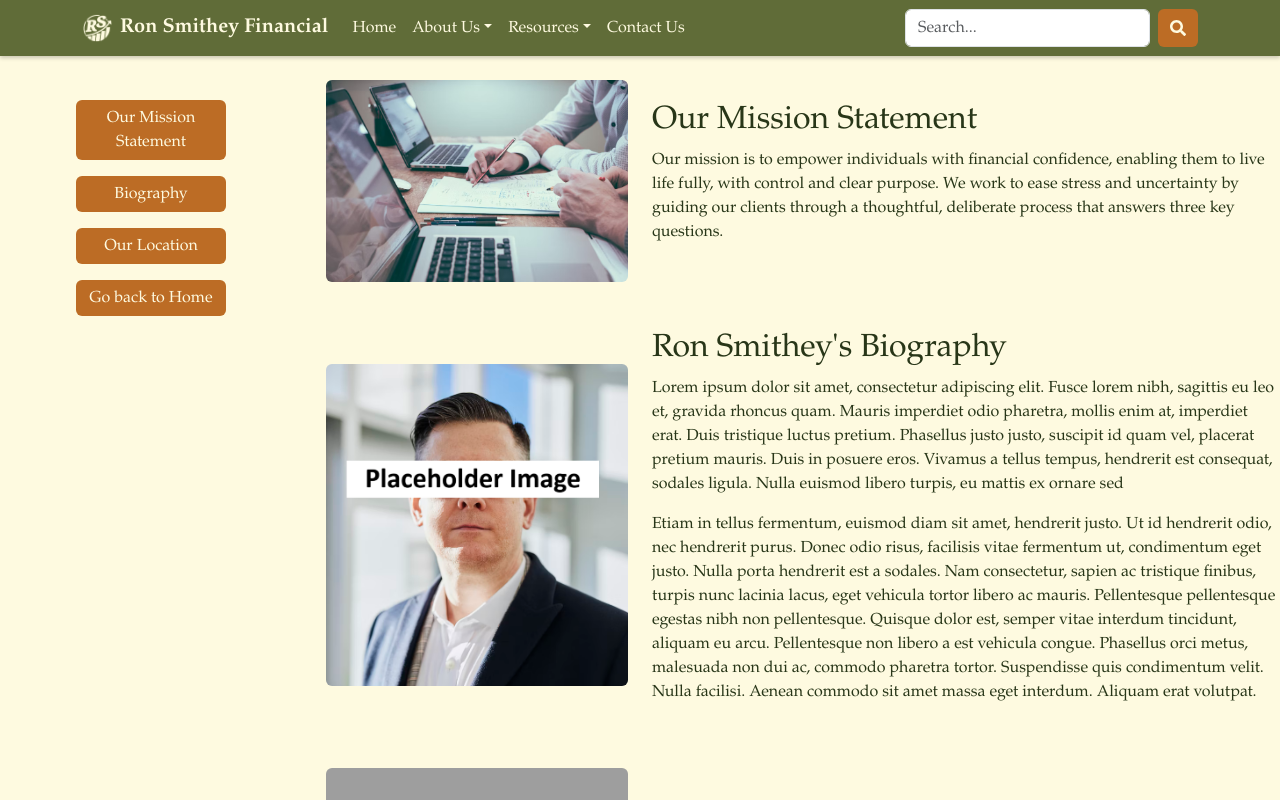
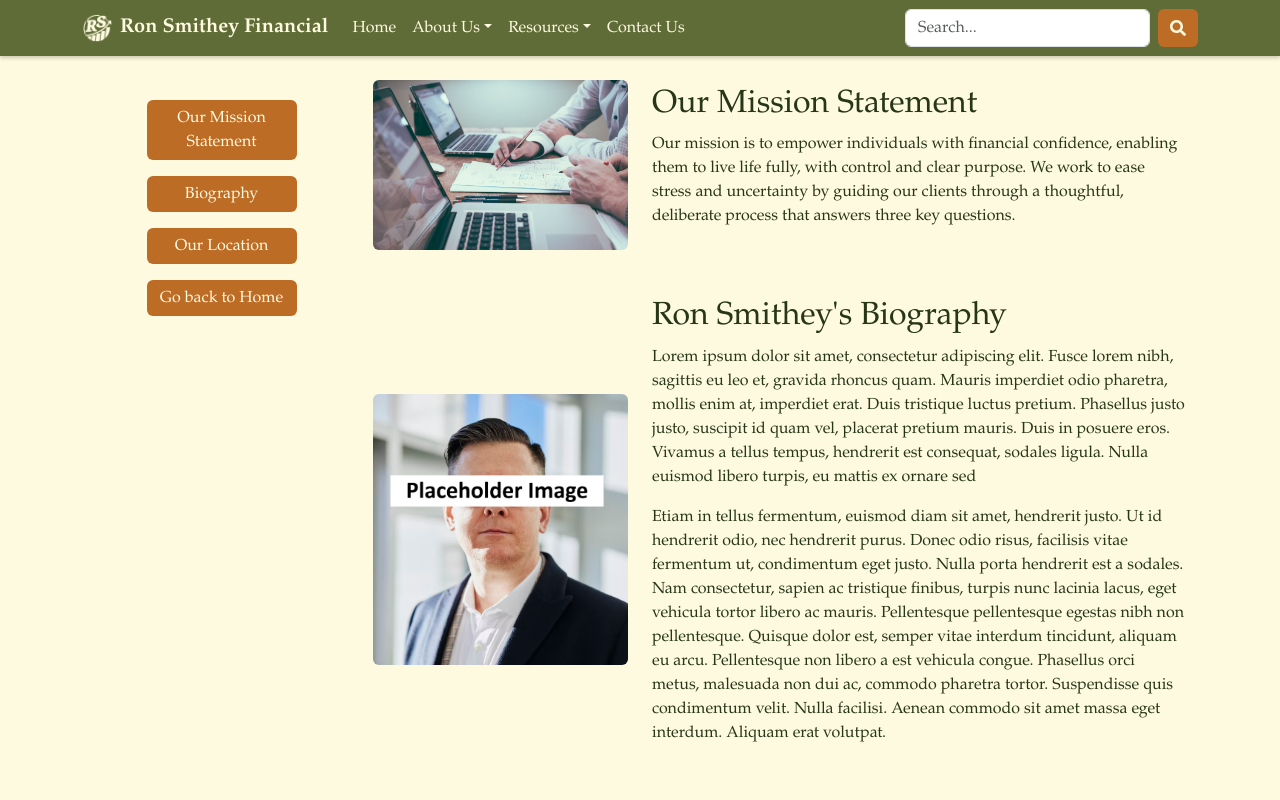
Before and after one commit to DavidTimothyNam/CSC-131-Final, a React (Vite) app in the folder client/: page /about in a window 1280 px wide. Shown: the top 800 px of the page. Built offline with nearby package versions, Linux system fonts and the light colour scheme; grey boxes are pictures that could not be loaded.

Commit message:
add copy for about section, fix padding

```diff
--- a/client/src/pages/AboutUs/About.jsx
+++ b/client/src/pages/AboutUs/About.jsx
@@ -3,8 +3,9 @@ import React, { useEffect } from "react";
 import { useLocation } from "react-router-dom";
 import PageNavbar from "../../components/Navbar";
 import AboutSidebar from "../../components/PageAboutUs/AboutSidebar";
-import { Col, Row, Image } from "react-bootstrap";
+import { Container, Col, Row, Image } from "react-bootstrap";
 import Layout from "../../components/Layout";
+// import Container from "react-bootstrap";
 
 const About = () => {
   const location = useLocation();
@@ -16,7 +17,8 @@ const About = () => {
         const section = document.getElementById(hash);
         if (section) {
           const yOffset = -80;
-          const y = section.getBoundingClientRect().top + window.pageYOffset - yOffset;
+          const y =
+            section.getBoundingClientRect().top + window.pageYOffset - yOffset;
           window.scrollTo({ top: y, behavior: "smooth" });
         }
       }, 100);
@@ -27,12 +29,17 @@ const About = () => {
 
   return (
     <Layout>
+      <Container className="px-3 px-md-4">
         <Row>
           <Col md={3}>
             <AboutSidebar />
           </Col>
-        <Col md={9}>
-          <section id="our-mission-statement" className="mb-5 scroll-offset" style={{ marginTop: "32px" }}>
+          <Col md={9} style={{ overflowX: "hidden" }}>
+            <section
+              id="our-mission-statement"
+              className="mb-5 scroll-offset"
+              style={{ marginTop: "32px" }}
+            >
               <Row className="align-items-center">
                 <Col md={4} className="text-center mb-3 mb-md-0">
                   <Image
@@ -40,6 +47,7 @@ const About = () => {
                     alt="Mission Statement"
                     fluid
                     rounded
+                    style={{ maxWidth: "100%", height: "auto" }}
                   />
                 </Col>
                 <Col md={8}>
@@ -63,6 +71,7 @@ const About = () => {
                     alt="Ron Smithey"
                     fluid
                     rounded
+                    style={{ maxWidth: "100%", height: "auto" }}
                   />
                 </Col>
                 <Col md={8}>
@@ -86,10 +95,10 @@ const About = () => {
                     vehicula tortor libero ac mauris. Pellentesque pellentesque
                     egestas nibh non pellentesque. Quisque dolor est, semper
                     vitae interdum tincidunt, aliquam eu arcu. Pellentesque non
-                  libero a est vehicula congue. Phasellus orci metus, malesuada
-                  non dui ac, commodo pharetra tortor. Suspendisse quis
-                  condimentum velit. Nulla facilisi. Aenean commodo sit amet
-                  massa eget interdum. Aliquam erat volutpat.
+                    libero a est vehicula congue. Phasellus orci metus,
+                    malesuada non dui ac, commodo pharetra tortor. Suspendisse
+                    quis condimentum velit. Nulla facilisi. Aenean commodo sit
+                    amet massa eget interdum. Aliquam erat volutpat.
                   </p>
                 </Col>
               </Row>
@@ -103,6 +112,7 @@ const About = () => {
                     alt="Office Location"
                     fluid
                     rounded
+                    style={{ maxWidth: "100%", height: "auto" }}
                   />
                 </Col>
                 <Col md={8}>
@@ -115,6 +125,7 @@ const About = () => {
             </section>
           </Col>
         </Row>
+      </Container>
     </Layout>
   );
 };
```
Lines whose indentation alone changed are shown as unchanged.
